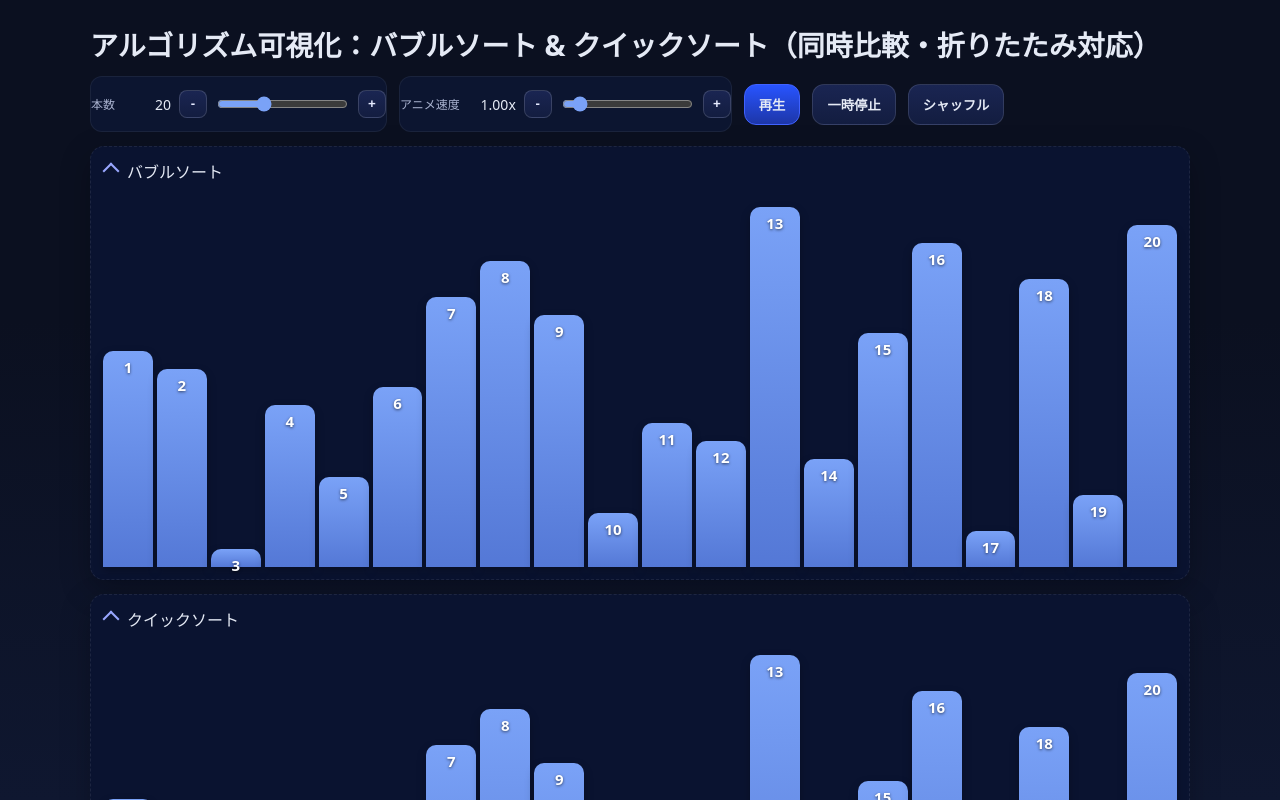
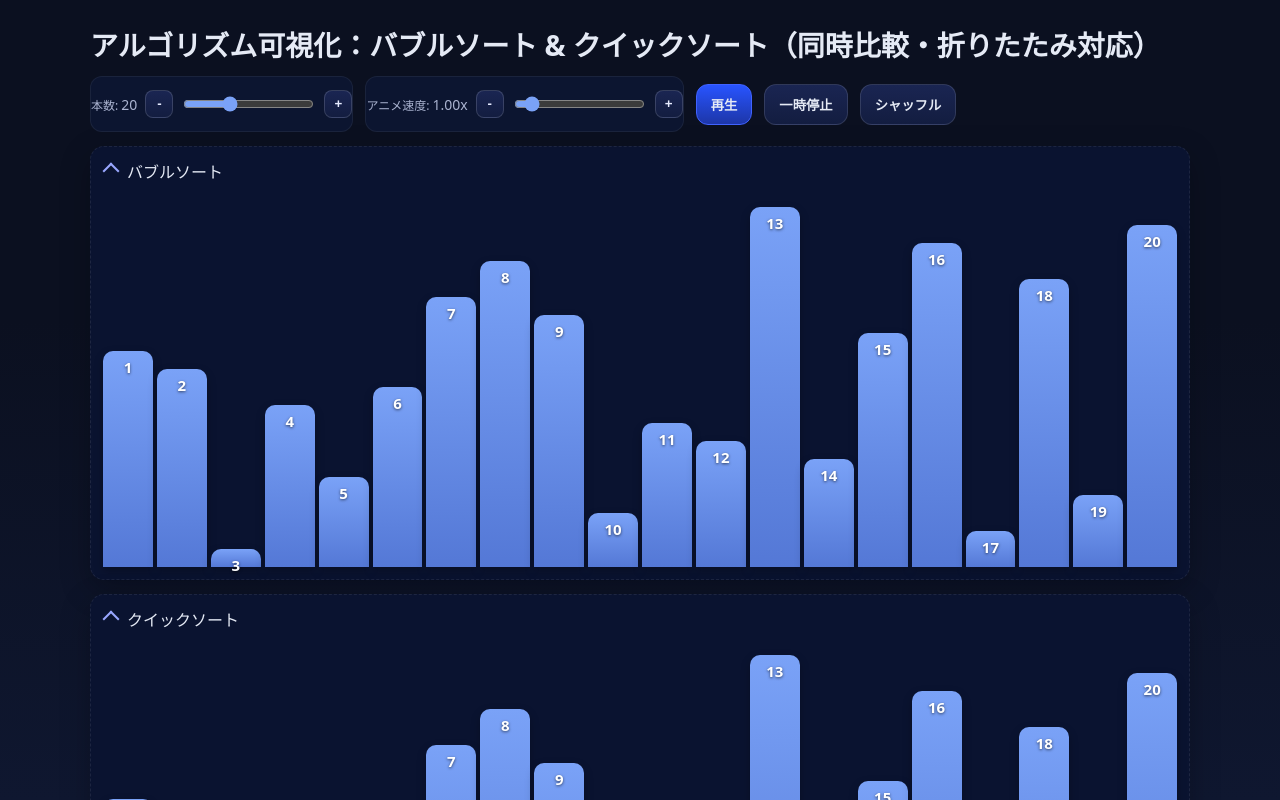
Before and after one commit to shin4488/algorithm-visualizer, a React (Vite) app: page / in a window 1280 px wide. Shown: the top 800 px of the page. Built offline with nearby package versions, Linux system fonts and the light colour scheme.

Commit message:
fix: nest readout values within labels

```diff
--- a/src/App.tsx
+++ b/src/App.tsx
@@ -145,8 +145,9 @@ export default function App() {
       </h1>
       <div className="toolbar">
         <div className="group stepper">
-          <label>本数</label>
-          <span className="value">{size}</span>
+          <label>
+            本数: <span className="value">{size}</span>
+          </label>
           <button className="stepperBtn" onClick={decSize}>
             -
           </button>
@@ -162,8 +163,9 @@ export default function App() {
           </button>
         </div>
         <div className="group stepper">
-          <label>アニメ速度</label>
-          <span className="value">{speed.toFixed(2)}x</span>
+          <label>
+            アニメ速度: <span className="value">{speed.toFixed(2)}x</span>
+          </label>
           <button className="stepperBtn" onClick={decSpeed}>
             -
           </button>
```
